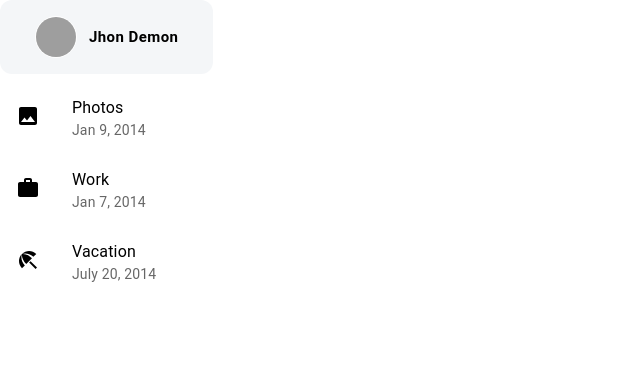
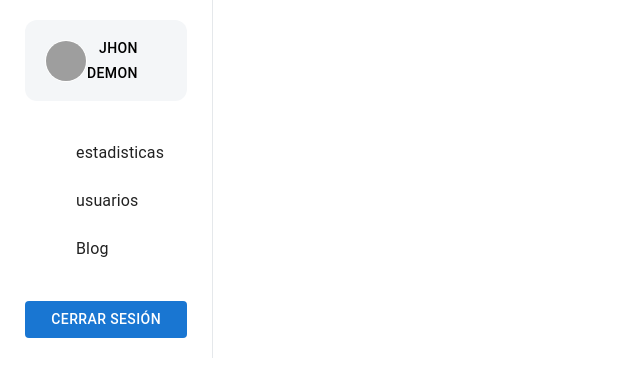
Before and after one commit to diegofandino/weddApp, a React (Create React App) app: page / in a window 1280 px wide. Shown: the top 376 px of the page, without its empty margins (0-640 px from the left). Built offline with nearby package versions, Linux system fonts and the light colour scheme; sample sign-in values are in the browser's storage; grey boxes are pictures that could not be loaded.

Commit message:
Se realiza el sidebar de el administrador

```diff
--- a/public/index.html
+++ b/public/index.html
@@ -15,6 +15,7 @@
       user's mobile device or desktop. See https://developers.google.com/web/fundamentals/web-app-manifest/
     -->
     <link rel="manifest" href="%PUBLIC_URL%/manifest.json" />
+    <link rel="stylesheet" href="https://fonts.googleapis.com/icon?family=Material+Icons" />
     <!--
       Notice the use of %PUBLIC_URL% in the tags above.
       It will be replaced with the URL of the `public` folder during the build.
@@ -40,4 +41,5 @@
       To create a production bundle, use `npm run build` or `yarn build`.
     -->
   </body>
+
 </html>
--- /dev/null
+++ b/src/components/LogoutButton.tsx
@@ -0,0 +1,24 @@
+import { Button } from '@mui/material';
+import { Box } from '@mui/system';
+import React from 'react';
+import { makeStyles } from '@mui/styles';
+
+
+const useStyles = makeStyles({
+    buttonLogout: {
+        width: '100%',
+    },
+  });
+
+export const LogoutButton = () => {
+
+    const classes = useStyles();
+
+  return (
+      <Box>
+        <Button className={classes.buttonLogout} variant="contained" disableElevation>
+            Cerrar Sesión
+        </Button>
+      </Box>
+  );
+};
--- a/src/components/MenuSidebar.tsx
+++ b/src/components/MenuSidebar.tsx
@@ -1,33 +1,60 @@
-import React from 'react';
-import List from '@mui/material/List';
-import ListItem from '@mui/material/ListItem';
+import React, { useState } from 'react';
+import Paper from '@mui/material/Paper';
+import MenuList from '@mui/material/MenuList';
+import MenuItem from '@mui/material/MenuItem';
 import ListItemText from '@mui/material/ListItemText';
-import ListItemAvatar from '@mui/material/ListItemAvatar';
-import ImageIcon from '@mui/icons-material/Image';
-import WorkIcon from '@mui/icons-material/Work';
-import BeachAccessIcon from '@mui/icons-material/BeachAccess';
+import ListItemIcon from '@mui/material/ListItemIcon';
+import { makeStyles } from '@mui/styles';
+import { Navigate } from 'react-router'
+import { Box } from '@mui/material';
+
+const useStyles = makeStyles({
+  rootitem: {
+    padding: '12px 20px 12px 40px !important',
+    borderRight: '4px solid transparent !important'
+  },
+  selectedItem: {
+    backgroundColor: 'rgba(0, 171, 85, 0.08) !important',
+    borderRight: '4px solid #00ab55 !important',
+    fontWeight: 'bold !important'
+  },
+  menuList: {
+    margin: '20px 0px ',
+    width: '100% !important'
+  }
+});
 
 export const MenuSidebar = () => {
+
+  const [activeItemIndex, setActiveItemIndex] = useState(0)
+  const classes = useStyles();
+
+  const arrayMenuItems = [
+    { id: 1, name: 'estadisticas', icon: 'AssessmentOutlined' },
+    { id: 2, name: 'usuarios', icon: 'PersonOutlineOutlined' },
+    { id: 3,name: 'Blog', icon: 'FeedOutlined' },
+  ];
+
+  const handleNavigateRoute = (routePath: string, idx: number) => {
+    setActiveItemIndex(idx);
+    console.log("Navigate to", routePath);
+  }
+
+
   return (
-<List sx={{ width: '100%', maxWidth: 360, bgcolor: 'background.paper' }}>
-      <ListItem>
-        <ListItemAvatar>
-            <ImageIcon />
-        </ListItemAvatar>
-        <ListItemText primary="Photos" secondary="Jan 9, 2014" />
-      </ListItem>
-      <ListItem>
-        <ListItemAvatar>
-            <WorkIcon />
-        </ListItemAvatar>
-        <ListItemText primary="Work" secondary="Jan 7, 2014" />
-      </ListItem>
-      <ListItem>
-        <ListItemAvatar>
-            <BeachAccessIcon />
-        </ListItemAvatar>
-        <ListItemText primary="Vacation" secondary="July 20, 2014" />
-      </ListItem>
-    </List>
+    <Paper classes={{root: classes.menuList}} elevation={0} sx={{ maxWidth: '100%' }}>
+      <MenuList>
+        { arrayMenuItems.map((item, idx) => (
+          <MenuItem selected={activeItemIndex == item.id}
+          classes={{ selected: classes.selectedItem, root: classes.rootitem }} key={idx} onClick={() => handleNavigateRoute(item.name, item.id)}>
+            <ListItemIcon >
+              {/* <ComponentWithIcon iconName="Add" /> */}
+            </ListItemIcon>
+            <ListItemText> {item.name} </ListItemText>
+        </MenuItem>
+        ))}
+
+      </MenuList>
+    </Paper>
   );
 };
--- a/src/components/UserInfoBar.tsx
+++ b/src/components/UserInfoBar.tsx
@@ -12,6 +12,7 @@ const useStyles = makeStyles({
         padding: '16px 20px',
         borderRadius: '12px',
         backgroundColor: 'rgb(244, 246, 248)',
+        margin: '0px 25px'
     },
     nameUser: {
         paddingLeft: 12,
--- a/src/pages/DashboardScreen.tsx
+++ b/src/pages/DashboardScreen.tsx
@@ -3,17 +3,45 @@ import { Box } from '@mui/system';
 import React from 'react';
 import { MenuSidebar } from '../components/MenuSidebar';
 import { UserInfoBar } from '../components/UserInfoBar';
+import { makeStyles } from '@mui/styles';
+import { LogoutButton } from '../components/LogoutButton';
+
+const useStyles = makeStyles({
+  sidebarInfo: {
+    padding: '20px 0px',
+    borderRight: '1px solid rgba(145, 158, 171, 0.24)'
+  },
+  flexMenu: {
+    display: 'flex',
+    flexDirection: 'column',
+  },
+  fillSpace: {
+    flexGrow: 1
+  },
+  LogoutButton: {
+    margin: '0px 25px'
+  }
+});
 
 export const DashboardScreen = () => {
+
+  const classes = useStyles();
+
   return(
       <Grid container>
-        <Grid item xs={2}>
+        <Grid className={classes.sidebarInfo} item xs={2}>
+        <Box className={classes.flexMenu}>
           <Box>
             <UserInfoBar />
           </Box>
           <Box>
             <MenuSidebar />
           </Box>
+          <Box className={classes.fillSpace}></Box>
+          <Box className={classes.LogoutButton}>
+            <LogoutButton />
+          </Box>
+        </Box>
         </Grid>
         <Grid item xs={10}></Grid>
       </Grid>
```
